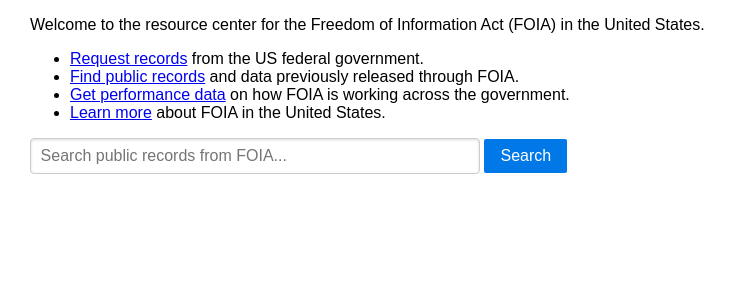
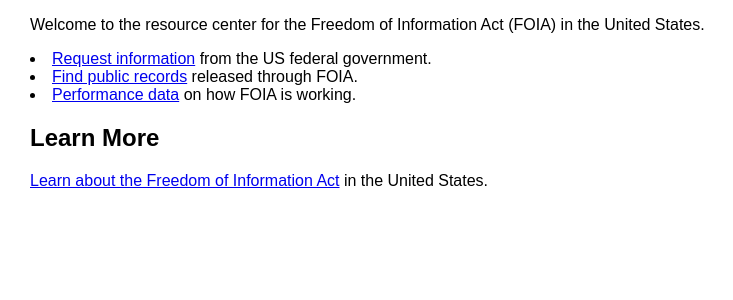
Before and after one commit to 18F/2015-foia-design, a Jekyll site: the page built from index.html, in a window 1280 px wide. Shown: the top 300 px of the page, without its empty margins (0-733 px from the left). Built offline with Jekyll 4.4.1, drawn with Linux system fonts in a browser that asks for light colours.

Commit message:
some more detail and ideas on request page

```diff
--- a/css/main.css
+++ b/css/main.css
@@ -1,3 +1,5 @@
+/* extremely minimal placeholder stuff */
+
 body {padding: 0 30px;}
 
 input.search, input.agency {width: 450px;}
--- a/index.html
+++ b/index.html
@@ -4,17 +4,27 @@
 ---
 
 <p>
-Welcome to the resource center for the Freedom of Information Act (FOIA) in the United States.
-</p>
+  Welcome to the resource center for the Freedom of Information Act (FOIA) in the United States.
+</p
 
 <ul>
-  <li><a href="/request/">Request records</a> from the US federal government.</li>
-  <li><a href="/search/">Find public records</a> and data previously released through FOIA.</li>
-  <li><a href="/data/">Get performance data</a> on how FOIA is working across the government.</li>
-  <li><a href="/learn/">Learn more</a> about FOIA in the United States.</li>
+  <li>
+    <a href="/request/">Request information</a>
+    from the US federal government.
+  </li>
+  <li>
+    <a href="/open/">Find public records</a>
+    released through FOIA.
+  </li>
+  <li>
+    <a href="/data/">Performance data</a>
+    on how FOIA is working.
+  </li>
 </ul>
 
-<form class="pure-form" method="get" action="/search/">
-  <input type="search" name="query" class="search" placeholder="Search public records from FOIA..." />
-  <input type="submit" class="pure-button pure-button-primary" value="Search" />
-</form>
+<section>
+  <h2>Learn More</h2>
+  <p>
+    <a href="/learn/">Learn about the Freedom of Information Act</a> in the United States.
+  </p>
+</section>
```
Also changed, not shown: request/index.html (+31 -2 lines).
